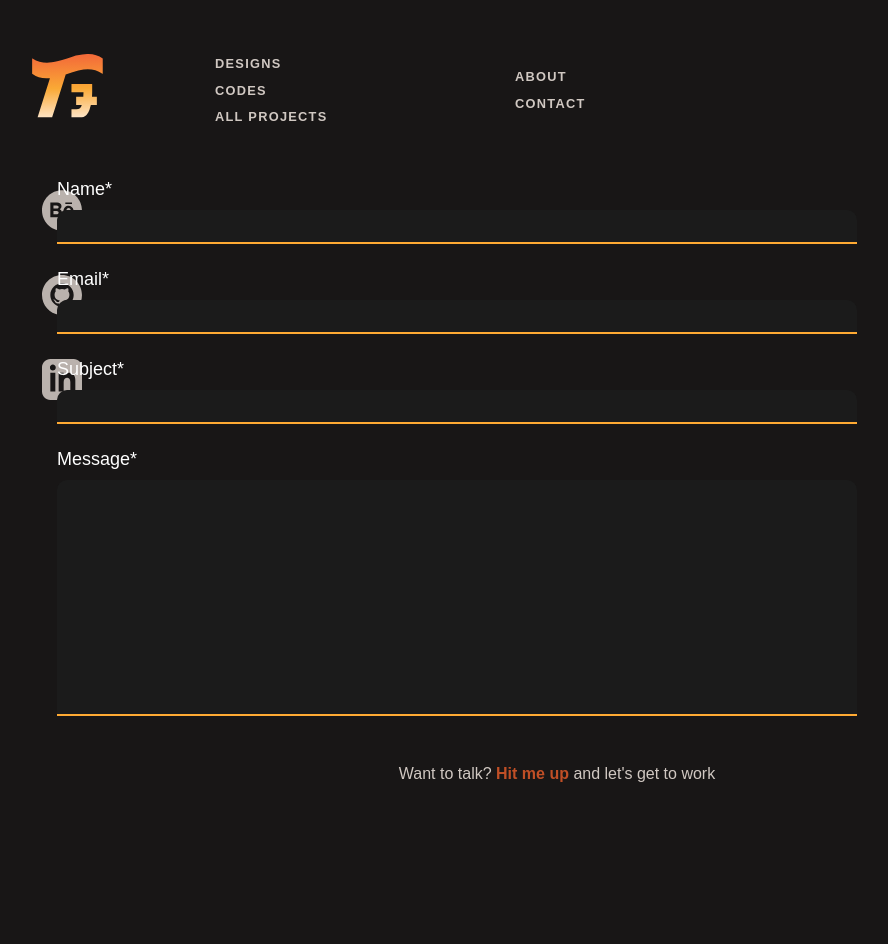
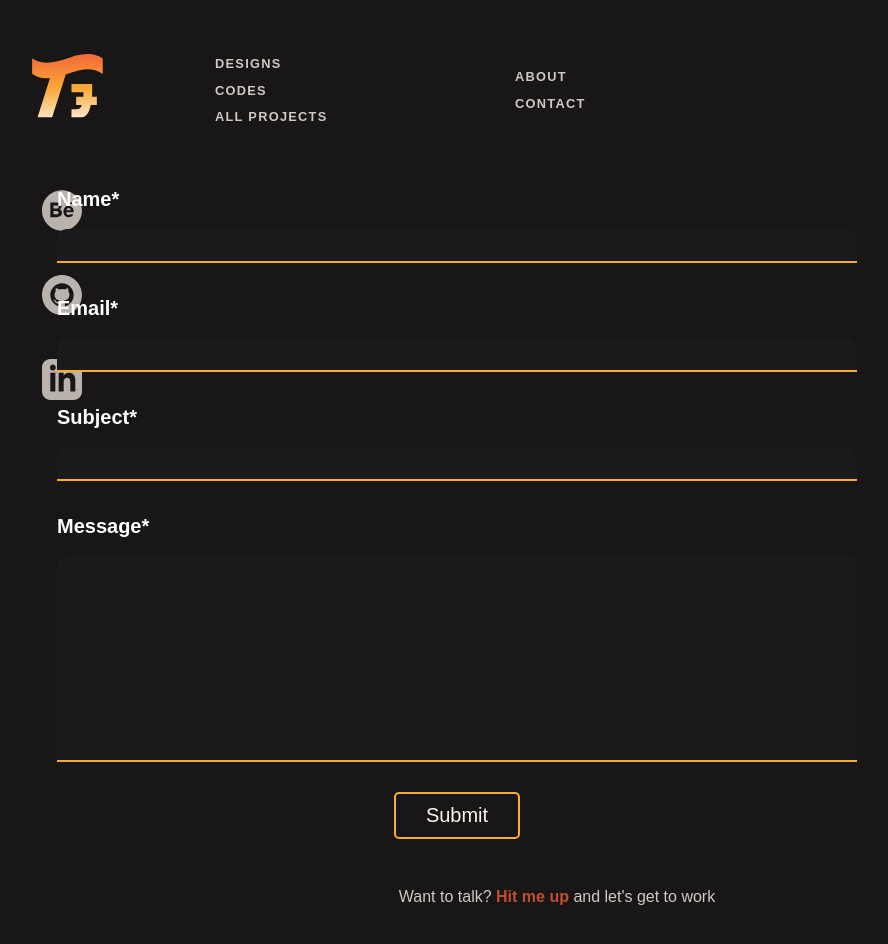
Before and after one commit to Raccai/Portfolio-V1-R, a SvelteKit app: page /contact in a window 1280 px wide. Shown: the top 944 px of the page, without its empty margins (133-1021 px from the left). Before the commit the page ends 832 px from the top, so only its background shows below. Built offline with nearby package versions, Linux system fonts and the light colour scheme.

Commit message:
Completed design for Contact page, work on php later; move on to individual card pages

```diff
--- a/src/routes/about/+page.svelte
+++ b/src/routes/about/+page.svelte
@@ -18,16 +18,16 @@
             whether it be through film and television, or software and web development.
         </p>
         <p>
-            I began my journey in high school when I volunteered to be the Managin editor for our quiet
+            I began my journey in high school in Riyadh when I volunteered to be the managing editor for our quiet
             school publication <span>The Future Chronicles</span>. I then spearheaded in the creation of
             two school publications that showcased school talent—both students and teachers alike—while dipping my toes into
             the world of software through my internship at Al Jazirah Vehicles Agencies Co. Ltd.
         </p>
         <p>
-            As I would continue to hone these skills in college by joining art-focused orgs and working on
+            As I continue to hone these skills in college by joining art-focused orgs and working on
             web development projects outside of academe, being a designer at heart I enjoy working with people
             and enabling team and client satisfaction. Not only do I value <span>beautiful</span> designs backed by
-            user accessibility, but I also desire <span>unique</span> designs so everyone feels represented, even if it means
+            user accessibility, but I also desire <span>uniqueness</span> so everyone feels represented, even if it means
             doing the extra research.
         </p>
         <p>
--- a/src/routes/contact/+page.svelte
+++ b/src/routes/contact/+page.svelte
@@ -23,6 +23,8 @@
             <textarea name="message" class="message" cols="30" rows="10"></textarea>
         </div>
     </div>
+
+    <button>Submit</button>
 </form>
 
 <style>
@@ -42,12 +44,14 @@
 
     label {
         font-family: var(--font-body);
-        font-size: 18px;
+        font-weight: bold;
+        font-size: 20px;
+        line-height: 40px;
     }
 
     input,
     textarea {
-        font-size: 20px;
+        font-size: 18px;
         border: none;
         border-radius: 10px 10px 0 0;
         border-bottom: 2px solid var(--color-theme-1);
@@ -72,4 +76,20 @@
     .form-input:not(:first-child) {
         margin: 25px 0 0 0;
     }
+
+    button {
+        background-color: var(--color-bg-0);
+        color: var(--color-text-2);
+        border: 2px solid var(--color-theme-1);
+        border-radius: 5px;
+        margin-top: 30px;
+        font-size: 20px;
+        padding: 10px 30px;
+    }
+
+    button:is(:focus, :hover) {
+        background-image: var(--gradient);
+        color: var(--color-text-2);
+        border: 2px solid var(--color-bg-0);
+    }
 </style>
```
